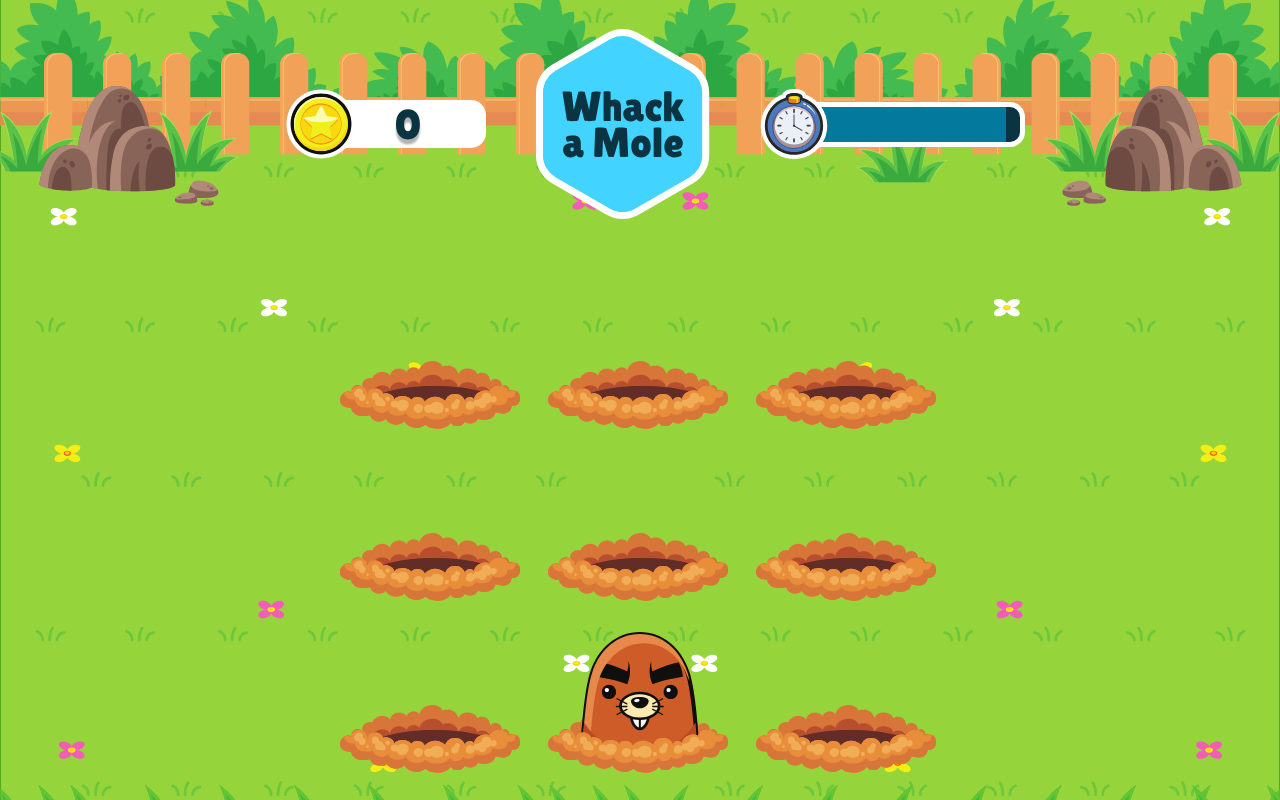
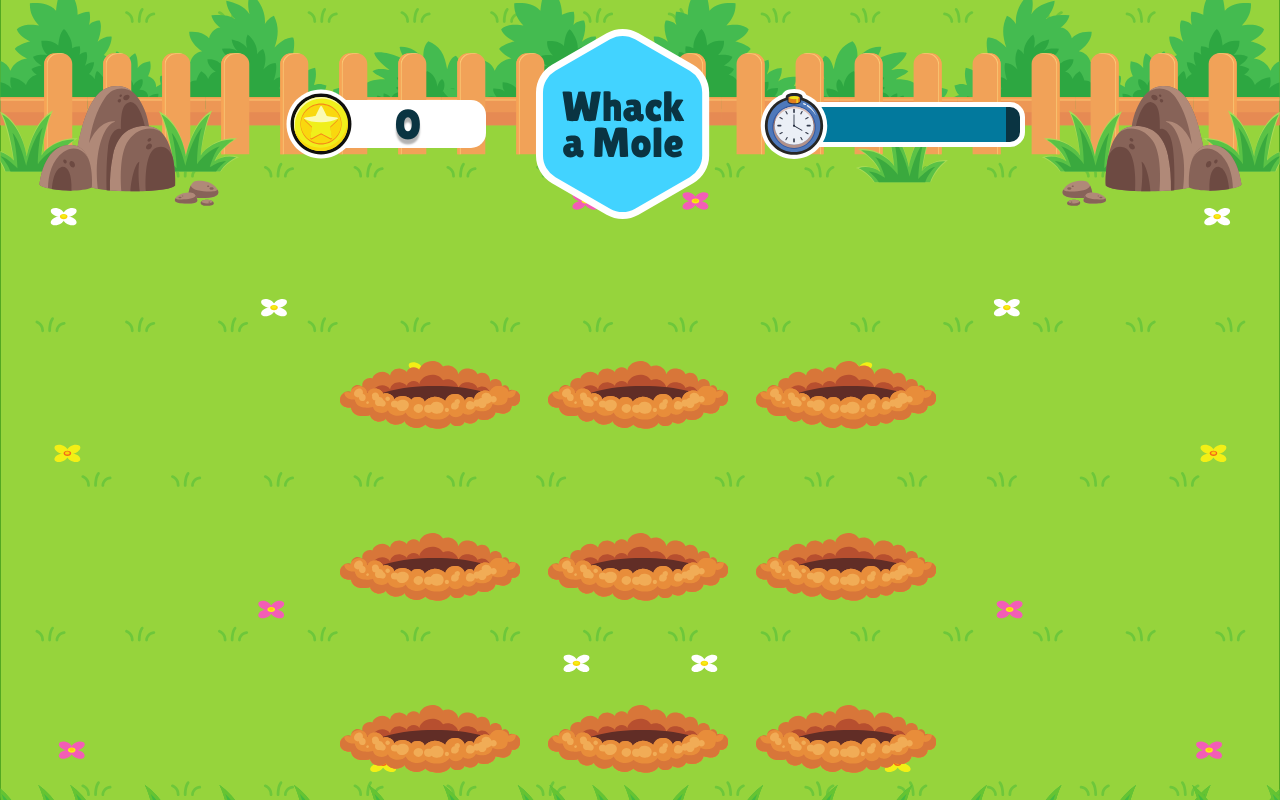
Before and after one commit to nedaagehad/whack-a-mole-reactjs, a React (Create React App) app: page / in a window 1280 px wide. Both pictures are taken after a click on the button "Start Game!". Shown: the top 800 px of the page. Built offline with nearby package versions, Linux system fonts and the light colour scheme.

Commit message:
change mole src when whacked

```diff
--- a/src/components/Board/index.tsx
+++ b/src/components/Board/index.tsx
@@ -21,7 +21,7 @@ const Board = () => {
             moleIndex: generateRandomIndex(moleIndex),
           })
         );
-      }, 800);
+      }, 1500);
     }
 
     return () => {
--- a/src/components/Mole/index.tsx
+++ b/src/components/Mole/index.tsx
@@ -1,12 +1,22 @@
 import "./utils/styles.css";
 import { whackTheMole } from "./utils/whackTheMole";
-import {ReactComponent as MoleIcon} from "../../assets/images/mole.svg"
+import MoleIcon from "../../assets/images/mole.svg";
+import WhackedIcon from "../../assets/images/whacked.svg";
+import { useState } from "react";
 
 const Mole = () => {
+  const [whacked, setWhacked] = useState<boolean>(false);
 
   return (
-    <div role="presentation" className="mole" onClick={whackTheMole}>
-      <MoleIcon/>
+    <div
+      role="presentation"
+      className="mole"
+      onClick={() => {
+        whackTheMole();
+        setWhacked(true)
+      }}
+    >
+      <img alt="mole" src={whacked ? WhackedIcon : MoleIcon} />
     </div>
   );
 };
--- a/src/components/Mole/utils/styles.css
+++ b/src/components/Mole/utils/styles.css
@@ -1,7 +1,7 @@
 .mole {
   height: 100%;
   position: absolute;
-  animation: rise 0.3s ease-out;
+  animation: rise 1.5s ease-out;
   left: 50%;
   transform: translateX(-50%);
   bottom: 0;
@@ -12,7 +12,16 @@
   0% {
     transform: translateX(-50%) translateY(100%);
   }
-  100% {
+  25% {
     transform: translateX(-50%) translateY(0%);
   }
+  50% {
+    transform: translateX(-50%) translateY(0%);
+  }
+  75% {
+    transform: translateX(-50%) translateY(0%);
+  }
+  100% {
+    transform: translateX(-50%) translateY(100%);
+  }
 }
--- a/src/utils/GenerateRandomIndex.ts
+++ b/src/utils/GenerateRandomIndex.ts
@@ -2,7 +2,6 @@ const generateRandomIndex = (prevIndex: number | null) => {
   let randomIndex = Math.floor(Math.random() * 9);
 
   if (randomIndex === prevIndex) {
-    // randomIndex = Math.floor(Math.random() * 9);
     randomIndex = generateRandomIndex(prevIndex)
   }
   return randomIndex;
```
